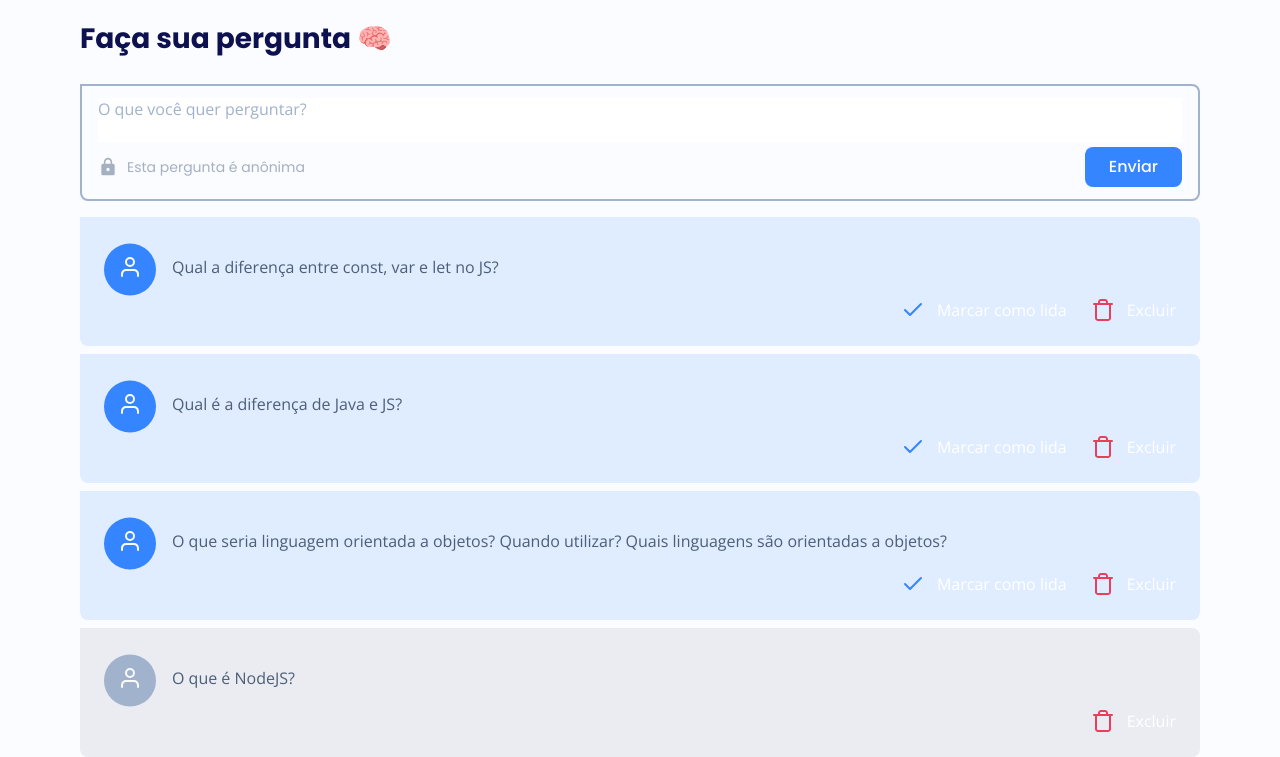
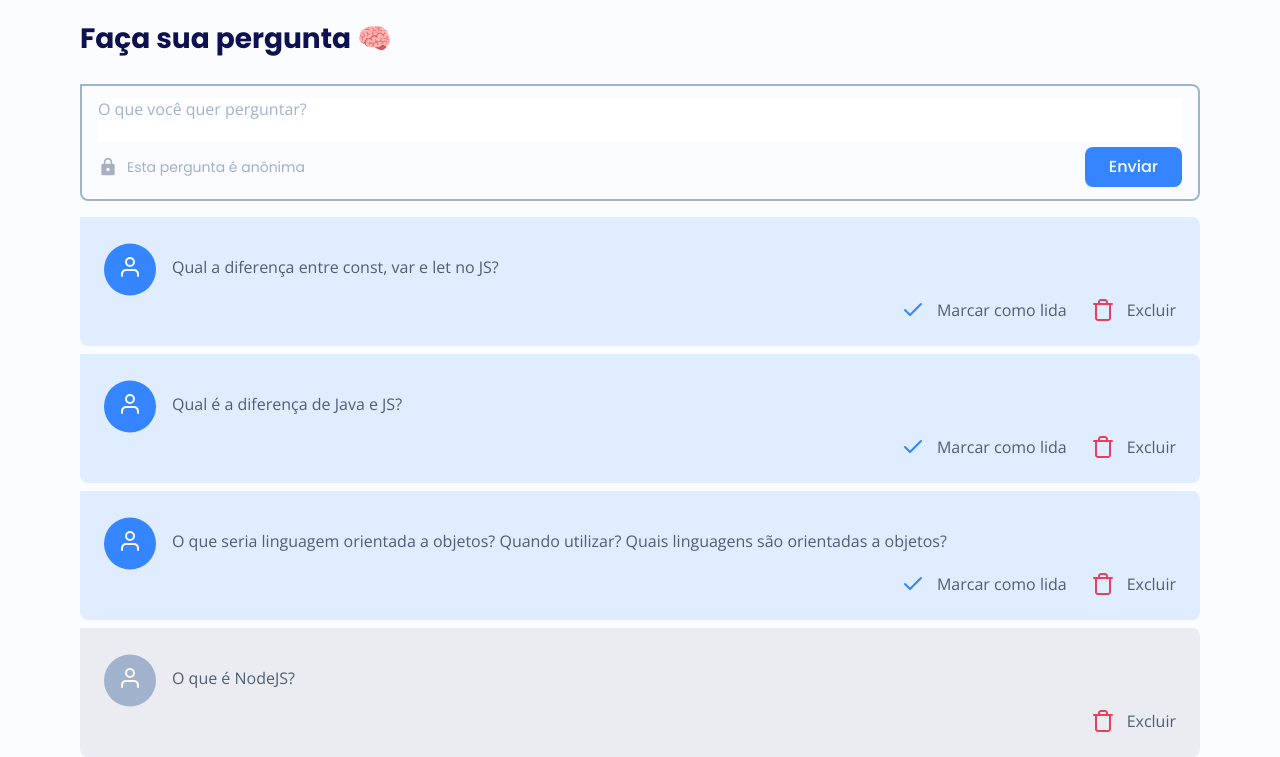
Before and after one commit to diegocrivelaro/NLW6_Discover-RocketQ, a plain HTML site: page room.html in a window 1280 px wide. Shown: the part 102-859 px from the top of the page. Drawn offline with nearby package versions, Linux system fonts and the light colour scheme.

Commit message:
Ajuste a cor dos links do 'Marcar como lido' e 'Excluir'

```diff
--- a/styles/global.css
+++ b/styles/global.css
@@ -38,7 +38,7 @@ body, button, textarea, input {
 }
 
 a {
-    color: white;
+    color: var(--grey-dark);
 }
 
 .content {
@@ -57,7 +57,6 @@ a {
     white-space: nowrap;
     border-width: 0;
 }
-
 
 /*---- input e button ----*/
 
```
